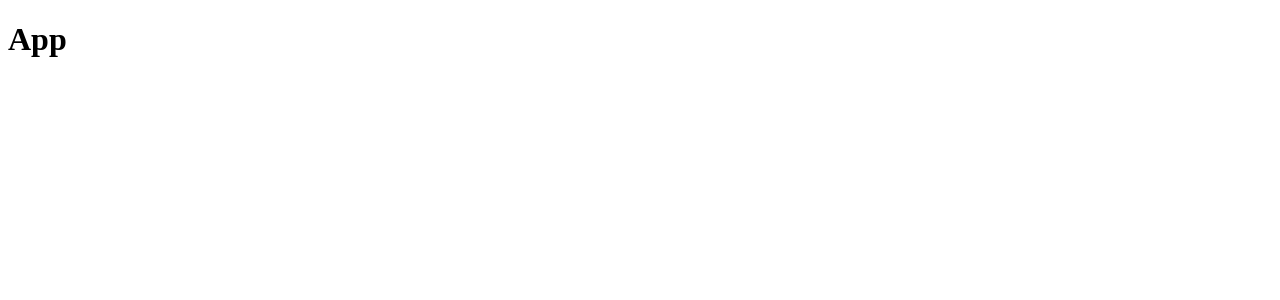
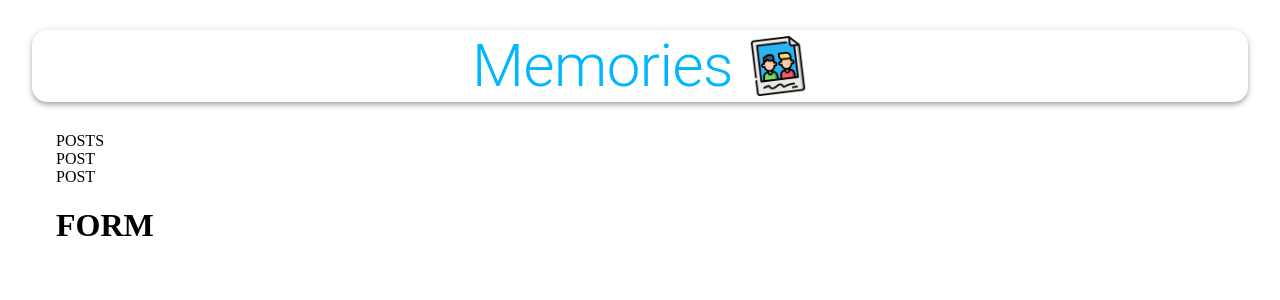
Before and after one commit to Louisss-Lam/MERN-Social-Media-App, a React (Create React App) app: page / in a window 1280 px wide. Shown: the top 300 px of the page. Built offline with nearby package versions, Linux system fonts and the light colour scheme.

Commit message:
feat: MongoDB setup

```diff
--- a/package.json
+++ b/package.json
@@ -4,7 +4,7 @@
   "private": true,
   "proxy": "http://localhost:5000",
   "dependencies": {
-    "@material-ui/core": "^4.9.10",
+    "@material-ui/core": "^4.12.4",
     "@material-ui/icons": "^4.9.1",
     "@testing-library/jest-dom": "^4.2.4",
     "@testing-library/react": "^9.3.2",
--- a/src/App.js
+++ b/src/App.js
@@ -1,10 +1,31 @@
 import React from 'react';
+import { Container, AppBar, Typography, Grow, Grid } from '@material-ui/core';
+
+import Posts from './components/Posts/Posts';
+import Form from './components/Form/Form';
+import memories from './images/memories.png';
+import useStyles from './styles';
 
 const App = () => {
+    const classes = useStyles();
+
     return (
-        <div>
-            <h1>App</h1>
-        </div>
+        <Container maxidth="lg">
+            <AppBar className={classes.appBar} position="static" color="inherit">
+                <Typography className={classes.heading} variant="h2" align="center">Memories</Typography>
+                <img className={classes.image} src={memories} alt="memories" height="60" />
+            </AppBar>
+            <Grow in>
+                <Container container justify="space-between" alignItems="stretch" spacing={3}>
+                    <Grid item xs={12} sm={7}>
+                        <Posts />
+                    </Grid>
+                    <Grid item xs={12} sm={4}>
+                        <Form />
+                    </Grid>
+                </Container>
+            </Grow>
+        </Container>
     );
 }
 
--- /dev/null
+++ b/src/components/Form/Form.js
@@ -0,0 +1,12 @@
+import React from 'react';
+import useStyles from './styles';
+
+const Form = () => {
+    const classes = useStyles();
+
+    return (
+        <h1>FORM</h1>
+    );
+}
+
+export default Form;
--- /dev/null
+++ b/src/components/Form/styles.js
@@ -0,0 +1,25 @@
+
+import { makeStyles } from '@material-ui/core/styles';
+
+export default makeStyles((theme) => ({
+  root: {
+    '& .MuiTextField-root': {
+      margin: theme.spacing(1),
+    },
+  },
+  paper: {
+    padding: theme.spacing(2),
+  },
+  form: {
+    display: 'flex',
+    flexWrap: 'wrap',
+    justifyContent: 'center',
+  },
+  fileInput: {
+    width: '97%',
+    margin: '10px 0',
+  },
+  buttonSubmit: {
+    marginBottom: 10,
+  },
+}));
--- /dev/null
+++ b/src/components/Posts/Post/Post.js
@@ -0,0 +1,12 @@
+import React from 'react';
+import useStyles from './styles';
+
+const Post = () => {
+    const classes = useStyles();
+
+  return (
+    <div>POST</div>
+  );
+}
+
+export default Post;
--- /dev/null
+++ b/src/components/Posts/Post/styles.js
@@ -0,0 +1,52 @@
+import { makeStyles } from '@material-ui/core/styles';
+
+export default makeStyles({
+  media: {
+    height: 0,
+    paddingTop: '56.25%',
+    backgroundColor: 'rgba(0, 0, 0, 0.5)',
+    backgroundBlendMode: 'darken',
+  },
+  border: {
+    border: 'solid',
+  },
+  fullHeightCard: {
+    height: '100%',
+  },
+  card: {
+    display: 'flex',
+    flexDirection: 'column',
+    justifyContent: 'space-between',
+    borderRadius: '15px',
+    height: '100%',
+    position: 'relative',
+  },
+  overlay: {
+    position: 'absolute',
+    top: '20px',
+    left: '20px',
+    color: 'white',
+  },
+  overlay2: {
+    position: 'absolute',
+    top: '20px',
+    right: '20px',
+    color: 'white',
+  },
+  grid: {
+    display: 'flex',
+  },
+  details: {
+    display: 'flex',
+    justifyContent: 'space-between',
+    margin: '20px',
+  },
+  title: {
+    padding: '0 16px',
+  },
+  cardActions: {
+    padding: '0 16px 8px 16px',
+    display: 'flex',
+    justifyContent: 'space-between',
+  },
+});
--- /dev/null
+++ b/src/components/Posts/Posts.js
@@ -0,0 +1,17 @@
+import React from 'react';
+import Post from './Post/Post';
+import useStyles from './styles';
+
+const Posts = () => {
+    const classes = useStyles();
+
+  return (
+    <>
+        <div>POSTS</div>
+        <Post />
+        <Post />
+    </>
+  );
+}
+
+export default Posts;
--- /dev/null
+++ b/src/components/Posts/styles.js
@@ -0,0 +1,14 @@
+import { makeStyles } from '@material-ui/core/styles';
+
+export default makeStyles((theme) => ({
+  mainContainer: {
+    display: 'flex',
+    alignItems: 'center',
+  },
+  smMargin: {
+    margin: theme.spacing(1),
+  },
+  actionDiv: {
+    textAlign: 'center',
+  },
+}));
--- /dev/null
+++ b/src/styles.js
@@ -0,0 +1,18 @@
+import { makeStyles } from '@material-ui/core/styles';
+
+export default makeStyles(() => ({
+    appBar: {
+        borderRadius: 15,
+        margin: '30px 0',
+        display: 'flex',
+        flexDirection: 'row',
+        justifyContent: 'center',
+        alignItems: 'center',
+    },
+    heading: {
+        color: 'rgba(0,183,255, 1)',
+    },
+    image: {
+        marginLeft: '15px',
+    },
+}));
```
Also changed, not shown: src/images/memories.png (added), 1 other file (tests, documents, lock files or other folders).
